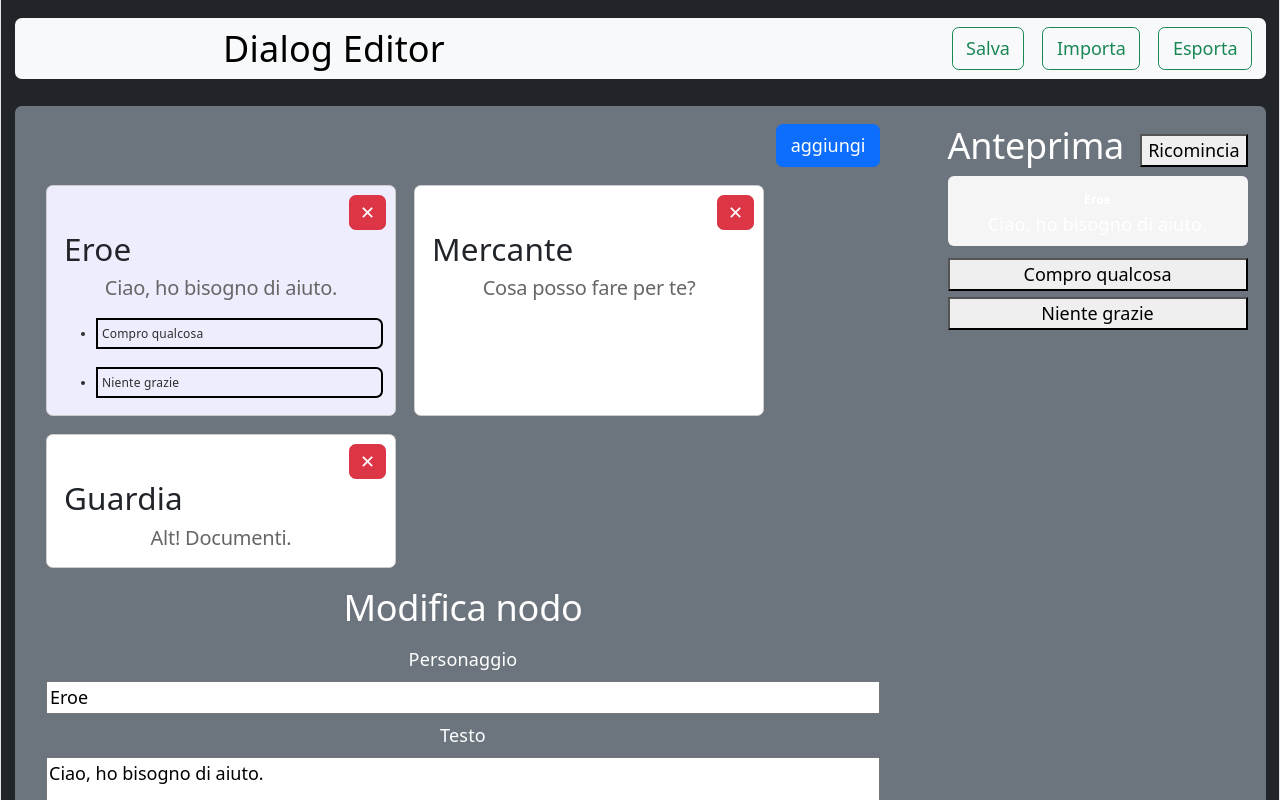
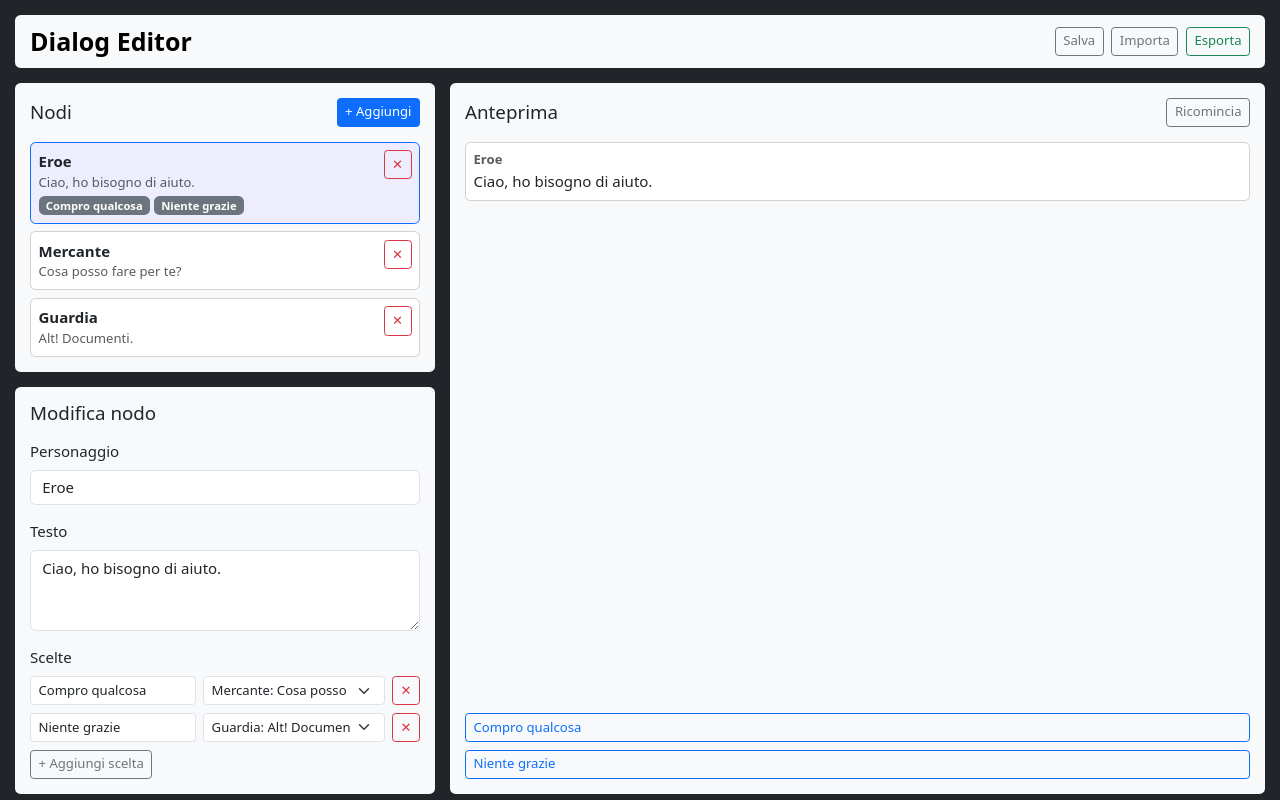
Before and after one commit to GiuseppeSifanno/dialogue-editor, a React (Vite) app: page / in a window 1280 px wide. Shown: the top 800 px of the page. Built offline with nearby package versions, Linux system fonts and the light colour scheme.

Commit message:
Modifiche alla GUI

```diff
--- a/src/App.jsx
+++ b/src/App.jsx
@@ -1,149 +1,107 @@
-import { useEffect, useState } from "react";
-import NodeList from "./components/NodeList";
-import NodeEditor from "./components/NodeEditor";
-import Preview from "./components/Preview";
+import { useState } from "react"
+import NodeList   from "./components/NodeList"
+import NodeEditor from "./components/NodeEditor"
+import Preview    from "./components/Preview"
+import Nodes from "./model/nodes"
 
-// Prova a caricare i nodi salvati in precedenza
-const savedNodes = localStorage.getItem("dialogueNodes");
-
-// Se ci sono dati salvati, usali; altrimenti, usa i nodi di esempio
-const initialNodes = savedNodes
-	? JSON.parse(savedNodes)
-	: [
-			{
-				id: 1,
-				char: "Eroe",
-				text: "Ciao, ho bisogno di aiuto.",
-				choices: [
+const savedNodes = localStorage.getItem("dialogueNodes")
+const initialNodes = savedNodes ? JSON.parse(savedNodes) : [
+  { id: 1, char: "Eroe", text: "Ciao, ho bisogno di aiuto.", choices: [
     { text: "Compro qualcosa", targetId: 2 },
-					{ text: "Niente grazie", targetId: 3 },
-				],
-			},
+    { text: "Niente grazie",   targetId: 3 },
+  ]},
   { id: 2, char: "Mercante", text: "Cosa posso fare per te?", choices: [] },
-			{ id: 3, char: "Guardia", text: "Alt! Documenti.", choices: [] },
-		];
+  { id: 3, char: "Guardia",  text: "Alt! Documenti.",         choices: [] },
+]
 
 function App() {
-	const [nodes, setNodes] = useState(initialNodes);
-	const [selectedId, setSelectedId] = useState(1);
-	const [nextId, setNextId] = useState(4);
+  const [nodes, setNodes]           = useState(initialNodes)
+  const [selectedId, setSelectedId] = useState(initialNodes[0]?.id || null)
+  const [nextId, setNextId]         = useState(4)
 
-	const selectedNode = nodes.find((n) => n.id === selectedId);
-
-	// Salva i nodi in localStorage
-	function save(nodes) {
-		localStorage.setItem("dialogueNodes", JSON.stringify(nodes));
-	}
+  const selectedNode = nodes.find(n => n.id === selectedId)
 
   function handleUpdate(updatedNode) {
-		setNodes((prev) =>
-			prev.map((n) => (n.id === updatedNode.id ? updatedNode : n)),
-		);
-		console.log("nodo aggiornato:", updatedNode);
+    setNodes(prev => prev.map(n => n.id === updatedNode.id ? updatedNode : n))
   }
 
   function handleAdd() {
-		const newNode = {
-			id: nextId,
-			char: "Nuovo personaggio",
-			text: "Nuovo dialogo",
-			choices: [],
-		};
-		setNodes((prev) => [...prev, newNode]);
-		setSelectedId(nextId);
-		setNextId(nextId + 1);
+    const newNode = { id: nextId, char: "Personaggio", text: "Nuovo dialogo", choices: [] }
+    setNodes(prev => [...prev, newNode])
+    setSelectedId(nextId)
+    setNextId(nextId + 1)
   }
 
   function handleDelete() {
-		const remaining = nodes.filter((n) => n.id !== selectedId);
-		setNodes(remaining);
-		setSelectedId(remaining[0]?.id || null);
+    const remaining = nodes.filter(n => n.id !== selectedId)
+    setNodes(remaining)
+    setSelectedId(remaining[0]?.id || null)
+  }
+
+  function handleSave() {
+    localStorage.setItem("dialogueNodes", JSON.stringify(nodes))
+    alert("Salvato!")
   }
 
   function handleExport() {
-		const json = JSON.stringify(nodes, null, 2);
-		const blob = new Blob([json], { type: "application/json" });
-		const url = URL.createObjectURL(blob);
-		const a = document.createElement("a");
-		a.href = url;
-		a.download = "dialogo.json";
-		a.click();
-		URL.revokeObjectURL(url);
+    const json = JSON.stringify(nodes, null, 2)
+    const blob = new Blob([json], { type: "application/json" })
+    const url  = URL.createObjectURL(blob)
+    const a    = document.createElement("a")
+    a.href     = url
+    a.download = "dialogo.json"
+    a.click()
+    URL.revokeObjectURL(url)
   }
 
   function handleImport(e) {
-		const file = e.target.files[0];
-		if (!file) return;
-		const reader = new FileReader();
+    const file = e.target.files[0]
+    if (!file) return
+    const reader = new FileReader()
     reader.onload = (event) => {
-			const parsed = JSON.parse(event.target.result);
-			setNodes(parsed);
-			setSelectedId(parsed[0]?.id || null);
-		};
-		reader.readAsText(file);
+      const parsed = JSON.parse(event.target.result)
+      setNodes(parsed)
+      setSelectedId(parsed[0]?.id || null)
+    }
+    reader.readAsText(file)
   }
 
   return (
-		<div className="bg-dark text-white container-fluid min-vh-100 d-flex flex-column">
-			<nav className="navbar navbar-expand-sm bg-body-tertiary mb-4 rounded mt-3">
-				<div className="container-fluid">
-					<div className="w-50">
-						<p className="h2 mb-0 text-black">Dialog Editor</p>
-					</div>
+    <div className="bg-dark min-vh-100 d-flex flex-column p-3 gap-3">
 
+      {/* Navbar */}
+      <nav className="navbar navbar-expand-sm bg-body-tertiary rounded px-3">
+        <span className="navbar-brand fw-bold p-0" style={{fontSize: "25px"}}>Dialog Editor</span>
         <button
           className="navbar-toggler"
           type="button"
           data-bs-toggle="collapse"
-						data-bs-target="#navbarSupportedContent"
-						aria-controls="navbarSupportedContent"
-						aria-expanded="false"
-						aria-label="Toggle navigation"
+          data-bs-target="#navbarContent"
         >
           <span className="navbar-toggler-icon"></span>
         </button>
-					<div
-						className="collapse navbar-collapse d-flex align-items-center justify-content-end w-auto"
-						id="navbarSupportedContent"
-					>
-						<ul className="navbar-nav column-gap-3">
-							<li className="nav-item">
-								<button
-									className="btn btn-light btn-outline-success"
-									onClick={save}
-								>
+        <div className="collapse navbar-collapse justify-content-end" id="navbarContent">
+          <div className="d-flex gap-2 mt-2 mt-sm-0">
+            <button className="btn btn-outline-secondary btn-sm" onClick={handleSave}>
               Salva
             </button>
-							</li>
-
-							<li className="nav-item position">
-								<button className="btn btn-outline-success position-relative overflow-hidden">
+            <label className="btn btn-outline-secondary btn-sm mb-0">
               Importa
-									<input
-										type="file"
-										accept=".json"
-										onChange={handleImport}
-										style={{ display: "none" }}
-									/>
-								</button>
-							</li>
-
-							<li className="nav-item">
-								<i className="bi bi-upload"></i>
-								<button
-									className="btn btn-light btn-outline-success"
-									onClick={handleExport}
-								>
+              <input type="file" accept=".json" onChange={handleImport} className="d-none" />
+            </label>
+            <button className="btn btn-outline-success btn-sm" onClick={handleExport}>
               Esporta
             </button>
-							</li>
-						</ul>
           </div>
         </div>
       </nav>
 
-			<div className="container-fluid bg-secondary rounded p-3 d-flex flex-row gap-5">
-				<div className="container-fluid d-flex flex-column flex-grow-1 gap-3">
+      {/* Layout principale */}
+      <div id="layout-principale" className="d-flex justify-content-between flex-column flex-lg-row gap-3 flex-grow-1">
+
+        {/* Colonna sinistra: lista + editor */}
+        <div id="layout-list-editor" className="d-flex justify-content-evenly flex-column gap-3"
+					style={{ minWidth: '320px', maxWidth: '420px'}}>
           <NodeList
             nodes={nodes}
             selectedId={selectedId}
@@ -151,7 +109,6 @@ function App() {
             onAdd={handleAdd}
             onDelete={handleDelete}
           />
-					<div>
           <NodeEditor
             key={selectedId}
             node={selectedNode}
@@ -160,14 +117,14 @@ function App() {
           />
         </div>
 
+        {/* Colonna destra: anteprima */}
+        <div className="flex-grow-1">
+          <Preview nodes={nodes} />
         </div>
 
-				<div className="d-flex flex-column">
-					<Preview nodes={nodes} />
       </div>
     </div>
-		</div>
-	);
+  )
 }
 
-export default App;
+export default App
--- a/src/components/NodeEditor.jsx
+++ b/src/components/NodeEditor.jsx
@@ -7,30 +7,27 @@ function NodeEditor({ node, nodes, onUpdate }) {
     setLocalNode(node)
   }, [node])
 
-  if (!localNode) return <p>Nessun nodo selezionato</p>
+  if (!localNode) return (
+    <div className="bg-body-tertiary rounded p-3 text-muted">
+      Seleziona un nodo per modificarlo
+    </div>
+  )
 
   function handleAddChoice() {
-    const updated = {
-      ...localNode,
-      choices: [...localNode.choices, { text: 'Nuova scelta', targetId: null }]
-    }
+    const updated = { ...localNode, choices: [...localNode.choices, { text: 'Nuova scelta', targetId: null }] }
     setLocalNode(updated)
     onUpdate(updated)
   }
 
   function handleEditChoiceText(index, value) {
-    const newChoices = localNode.choices.map((c, i) =>
-      i === index ? { ...c, text: value } : c
-    )
+    const newChoices = localNode.choices.map((c, i) => i === index ? { ...c, text: value } : c)
     const updated = { ...localNode, choices: newChoices }
     setLocalNode(updated)
     onUpdate(updated)
   }
 
   function handleEditChoiceTarget(index, targetId) {
-    const newChoices = localNode.choices.map((c, i) =>
-      i === index ? { ...c, targetId: Number(targetId) } : c
-    )
+    const newChoices = localNode.choices.map((c, i) => i === index ? { ...c, targetId: Number(targetId) } : c)
     const updated = { ...localNode, choices: newChoices }
     setLocalNode(updated)
     onUpdate(updated)
@@ -44,12 +41,14 @@ function NodeEditor({ node, nodes, onUpdate }) {
   }
 
   return (
-    <div style={{ display: 'flex', flexDirection: 'column', gap: '8px', minWidth: '300px' }}>
-      <h2>Modifica nodo</h2>
+    <div className="bg-body-tertiary rounded p-3 d-flex flex-column gap-3">
+      <h5 className="mb-0">Modifica nodo</h5>
 
-      <label>Personaggio</label>
+      <div>
+        <label className="form-label">Personaggio</label>
         <input
           type="text"
+          className="form-control"
           value={localNode.char}
           onChange={(e) => {
             const updated = { ...localNode, char: e.target.value }
@@ -57,9 +56,13 @@ function NodeEditor({ node, nodes, onUpdate }) {
             onUpdate(updated)
           }}
         />
+      </div>
 
-      <label>Testo</label>
+      <div>
+        <label className="form-label">Testo</label>
         <textarea
+          className="form-control"
+          rows={3}
           value={localNode.text}
           onChange={(e) => {
             const updated = { ...localNode, text: e.target.value }
@@ -67,35 +70,43 @@ function NodeEditor({ node, nodes, onUpdate }) {
             onUpdate(updated)
           }}
         />
+      </div>
 
-      <label>Scelte</label>
+      <div>
+        <label className="form-label">Scelte</label>
+        <div className="d-flex flex-column gap-2">
           {localNode.choices.map((choice, index) => (
-        <div key={index} style={{ display: 'flex', gap: '6px', alignItems: 'center' }}>
+            <div key={index} className="d-flex gap-2 align-items-center">
               <input
                 type="text"
+                className="form-control form-control-sm"
                 placeholder="Testo scelta"
                 value={choice.text}
                 onChange={(e) => handleEditChoiceText(index, e.target.value)}
               />
               <select
+                className="form-select form-select-sm"
                 value={choice.targetId || ''}
                 onChange={(e) => handleEditChoiceTarget(index, e.target.value)}
               >
                 <option value="">→ nodo</option>
-            {nodes
-              .filter(n => n.id !== localNode.id)
-              .map(n => (
+                {nodes.filter(n => n.id !== localNode.id).map(n => (
                   <option key={n.id} value={n.id}>
                     {n.char}: {n.text.slice(0, 20)}…
                   </option>
-              ))
-            }
+                ))}
               </select>
-          <button onClick={() => handleDeleteChoice(index)}>✕</button>
+              <button
+                className="btn btn-outline-danger btn-sm"
+                onClick={() => handleDeleteChoice(index)}
+              >✕</button>
             </div>
           ))}
-
-      <button onClick={handleAddChoice}>+ aggiungi scelta</button>
+        </div>
+        <button className="btn btn-outline-secondary btn-sm mt-2" onClick={handleAddChoice}>
+          + Aggiungi scelta
+        </button>
+      </div>
     </div>
   )
 }
--- a/src/components/NodeList.jsx
+++ b/src/components/NodeList.jsx
@@ -1,93 +1,46 @@
-import { end, start } from "@popperjs/core";
-import NodeConnector from "./NodeConnector";
-
 function NodeList({ nodes, selectedId, onSelect, onAdd, onDelete }) {
   return (
-		<div className="d-flex flex-column">
-			<div className="d-flex justify-content-end align-items-center mb-3">
-				<button
-					type="button"
-					className="btn btn-primary"
-					data-bs-toggle="button"
-					aria-pressed="false"
-					onClick={onAdd}
-				>
-					aggiungi
+    <div className="bg-body-tertiary rounded p-3">
+      <div className="d-flex justify-content-between align-items-center mb-3">
+        <h5 className="mb-0">Nodi</h5>
+        <button className="btn btn-primary btn-sm" onClick={onAdd}>
+          + Aggiungi
         </button>
       </div>
 
-			<div className="gap-3 d-flex justify-align-content-between flex-md-wrap">
-				{nodes.map((node) => (
+      <div className="d-flex flex-column gap-2">
+        {nodes.map(node => (
           <div
             key={node.id}
-						className="d-flex p-2 rounded card h-auto"
-						style={{
-							cursor: "pointer",
-							border: "1px solid #ccc",
-							borderRadius: "6px",
-							justifyContent: "space-between",
-							background: node.id === selectedId ? "#EEEDFE" : "white",
-							width: "350px",
-							minWidth: "250px",
-						}}
+            className={`card p-2 ${node.id === selectedId ? 'border-primary' : ''}`}
+            style={{ cursor: 'pointer', background: node.id === selectedId ? '#EEEDFE' : 'white' }}
           >
-						<div className="justify-content-end position-relative">
+            <div className="d-flex justify-content-between align-items-start">
+              <div className="flex-grow-1" onClick={() => onSelect(node.id)}>
+                <div className="fw-bold">{node.char}</div>
+                <div className="text-muted small">
+                  {node.text.length > 40 ? node.text.slice(0, 40) + "…" : node.text}
+                </div>
+                {node.choices.length > 0 && (
+                  <div className="d-flex flex-wrap gap-1 mt-1">
+                    {node.choices.map((c, i) => (
+                      <span key={i} className="badge bg-secondary">{c.text}</span>
+                    ))}
+                  </div>
+                )}
+              </div>
               <button
-								type="button"
-								className="btn btn-danger position-absolute end-0"
-								aria-pressed="false"
-								data-bs-toggle="button"
-								cursor="pointer"
-								value="delete"
+                className="btn btn-outline-danger btn-sm ms-2"
                 onClick={() => onDelete(node.id)}
-								style={{
-									padding: "3px 10px 3px 10px",
-								}}
               >
                 ✕
               </button>
-						</div>
-
-						<div
-							onClick={() => onSelect(node.id)}
-							style={{
-								flex: 1,
-								padding: "8px",
-								border: "none",
-								background: "transparent",
-							}}
-						>
-							<h3 className="pt-4 text-start">{node.char}</h3>
-							<h2 style={{ margin: 0, fontSize: "20px", color: "#666" }}>
-								{node.text.length > 30
-									? node.text.slice(0, 30) + "…"
-									: node.text}
-							</h2>
-							<div className="container-fluid ms-3">
-								<ul className="list-group">
-									{node.choices.length > 0 &&
-										node.choices.map((c, i) => (
-											<li
-												key={i}
-												className="list-gruop-item border border-2 rounded-end-2 border-black mt-3 p-1"
-												style={{
-													margin: 0,
-													fontSize: "12px",
-													color: "#2e2e2e",
-													textAlign: start,
-												}}
-											>
-												{c.text}
-											</li>
-										))}
-								</ul>
-							</div>
             </div>
           </div>
         ))}
       </div>
     </div>
-	);
+  )
 }
 
-export default NodeList;
+export default NodeList
--- a/src/components/Preview.jsx
+++ b/src/components/Preview.jsx
@@ -1,9 +1,24 @@
-import { useState } from 'react'
+import { useEffect, useState } from 'react'
 
 function Preview({ nodes }) {
-  const startNode = nodes[0]
-  const [currentNode, setCurrentNode] = useState(startNode)
-  const [history, setHistory]         = useState([startNode])
+  const [currentNode, setCurrentNode] = useState(nodes[0])
+  const [history, setHistory]         = useState([nodes[0]])
+
+  useEffect(() => {
+  const stillExists = nodes.find(n => n.id === currentNode?.id)
+  if (!stillExists) {
+    setCurrentNode(nodes[0])
+    setHistory([nodes[0]])
+  }}, [nodes])
+
+
+  if (!nodes || nodes.length === 0){
+    return (
+      <div className="bg-body-tertiary rounded p-3 h-100 d-flex align-items-center justify-content-center">
+        <p className="text-muted mb-0">Nessun dialogo</p>
+      </div>
+    )
+  }
 
   function handleChoice(targetId) {
     const nextNode = nodes.find(n => n.id === targetId)
@@ -19,26 +34,29 @@ function Preview({ nodes }) {
   }
 
   return (
-    <div style={{ minWidth: '300px' }}>
-      <div style={{ display: 'flex', justifyContent: 'space-between', alignItems: 'center' }}>
-        <h2>Anteprima</h2>
-        <button onClick={handleRestart}>Ricomincia</button>
+    <div className="bg-body-tertiary rounded p-3 h-100 d-flex flex-column">
+      <div className="d-flex justify-content-between align-items-center mb-3">
+        <h5 className="mb-0">Anteprima</h5>
+        <button className="btn btn-outline-secondary btn-sm" onClick={handleRestart}>
+          Ricomincia
+        </button>
       </div>
-
-      <div style={{ display: 'flex', flexDirection: 'column', gap: '8px', marginBottom: '12px' }}>
+      {/* Storico messaggi */}
+      <div className="d-flex flex-column gap-2 mb-3 flex-grow-1 overflow-auto">
         {history.map((node, i) => (
-          <div key={i} style={{ padding: '8px', background: '#f5f5f5', borderRadius: '6px' }}>
-            <strong style={{ fontSize: '12px' }}>{node.char}</strong>
-            <p style={{ margin: 0 }}>{node.text}</p>
+          <div key={i} className="card p-2">
+            <div className="fw-bold small text-muted">{node.char}</div>
+            <div>{node.text}</div>
           </div>
         ))}
       </div>
-
+      {/* Scelte o fine */}
       {currentNode.choices.length > 0 ? (
-        <div style={{ display: 'flex', flexDirection: 'column', gap: '6px' }}>
+        <div className="d-flex flex-column gap-2">
           {currentNode.choices.map((choice, i) => (
             <button
               key={i}
+              className="btn btn-outline-primary btn-sm text-start"
               onClick={() => handleChoice(choice.targetId)}
               disabled={!choice.targetId}
             >
@@ -47,9 +65,11 @@ function Preview({ nodes }) {
           ))}
         </div>
       ) : (
-        <div>
-          <p style={{ color: '#999', fontSize: '13px' }}>Fine del dialogo</p>
-          <button onClick={handleRestart}>Ricomincia</button>
+        <div className="text-center">
+          <p className="text-muted small">Fine del dialogo</p>
+          <button className="btn btn-outline-secondary btn-sm" onClick={handleRestart}>
+            Ricomincia
+          </button>
         </div>
       )}
     </div>
--- a/src/index.css
+++ b/src/index.css
@@ -1,53 +1,5 @@
-:root {
-  --text: #6b6375;
-  --text-h: #08060d;
-  --bg: #fff;
-  --border: #e5e4e7;
-  --code-bg: #f4f3ec;
-  --accent: #aa3bff;
-  --accent-bg: rgba(170, 59, 255, 0.1);
-  --accent-border: rgba(170, 59, 255, 0.5);
-  --social-bg: rgba(244, 243, 236, 0.5);
-  --shadow:
-    rgba(0, 0, 0, 0.1) 0 10px 15px -3px, rgba(0, 0, 0, 0.05) 0 4px 6px -2px;
-
-  --sans: system-ui, 'Segoe UI', Roboto, sans-serif;
-  --heading: system-ui, 'Segoe UI', Roboto, sans-serif;
-  --mono: ui-monospace, Consolas, monospace;
-
-  font: 18px/145% var(--sans);
-  letter-spacing: 0.18px;
-  color-scheme: light dark;
-  color: var(--text);
-  background: var(--bg);
-  font-synthesis: none;
-  text-rendering: optimizeLegibility;
-  -webkit-font-smoothing: antialiased;
-  -moz-osx-font-smoothing: grayscale;
-
-  @media (max-width: 1024px) {
-    font-size: 16px;
-  }
-}
-
-@media (prefers-color-scheme: dark) {
-  :root {
-    --text: #9ca3af;
-    --text-h: #f3f4f6;
-    --bg: #16171d;
-    --border: #2e303a;
-    --code-bg: #1f2028;
-    --accent: #c084fc;
-    --accent-bg: rgba(192, 132, 252, 0.15);
-    --accent-border: rgba(192, 132, 252, 0.5);
-    --social-bg: rgba(47, 48, 58, 0.5);
-    --shadow:
-      rgba(0, 0, 0, 0.4) 0 10px 15px -3px, rgba(0, 0, 0, 0.25) 0 4px 6px -2px;
-  }
-
-  #social .button-icon {
-    filter: invert(1) brightness(2);
-  }
+html {
+  font-size: 15px;
 }
 
 body {
@@ -55,56 +7,5 @@ body {
 }
 
 #root {
-  max-width: 100%;
-  margin: 0 auto;
-  text-align: center;
-  border-inline: 1px solid var(--border);
-  min-height: 100svh;
-  display: flex;
-  flex-direction: column;
-  box-sizing: border-box;
+  min-height: 100vh;
 }
-
-h1,
-h2 {
-  font-family: var(--heading);
-  font-weight: 500;
-  color: var(--text-h);
-}
-
-h1 {
-  font-size: 56px;
-  letter-spacing: -1.68px;
-  margin: 32px 0;
-  @media (max-width: 1024px) {
-    font-size: 36px;
-    margin: 20px 0;
-  }
-}
-h2 {
-  font-size: 24px;
-  line-height: 118%;
-  letter-spacing: -0.24px;
-  margin: 0 0 8px;
-  @media (max-width: 1024px) {
-    font-size: 20px;
-  }
-}
-p {
-  margin: 0;
-}
-
-code,
-.counter {
-  font-family: var(--mono);
-  display: inline-flex;
-  border-radius: 4px;
-  color: var(--text-h);
-}
-
-code {
-  font-size: 15px;
-  line-height: 135%;
-  padding: 4px 8px;
-  background: var(--code-bg);
-}
```
Lines whose indentation alone changed are shown as unchanged.
